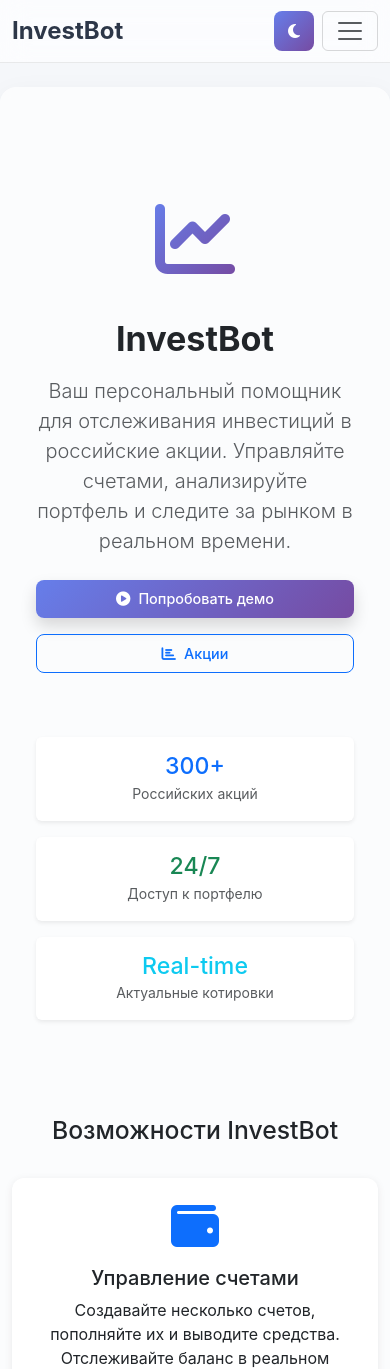
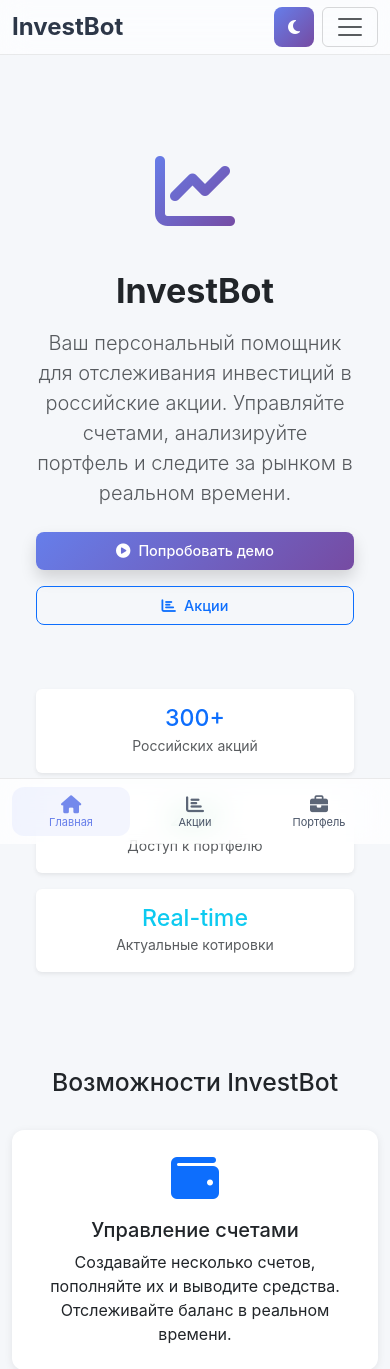
Before and after one commit to speymell/InvestikBotik, a Flask app: page / in a window 390 px wide. Shown: the top 1369 px of the page. Run offline with Flask 3, Linux system fonts and the light colour scheme; data that the repository does not hold is empty; some libraries are stand-ins or nearby versions.

Commit message:
New interface

```diff
--- a/static/style.css
+++ b/static/style.css
@@ -1307,14 +1307,12 @@ footer {
     background: rgba(45, 55, 72, 0.65) !important;
     border-bottom-color: rgba(255,255,255,0.08);
 }
-
-.page-surface {
-    border-radius: 16px;
-    background: rgba(255,255,255,0.6);
-    backdrop-filter: blur(6px);
-    -webkit-backdrop-filter: blur(6px);
-    box-shadow: 0 10px 30px rgba(0,0,0,0.06);
-    padding-top: 1rem;
+/* Safe area for notches on iOS */
+@media (max-width: 767.98px) {
+    .glass-nav {
+        padding-top: calc(0.25rem + env(safe-area-inset-top));
+        padding-bottom: 0.25rem;
+    }
 }
 [data-theme="dark"] .page-surface {
     background: rgba(45,55,72,0.55);
@@ -1814,9 +1812,64 @@ footer {
         flex-wrap: wrap;
         justify-content: center;
     }
-
     .page-link {
         padding: 0.375rem 0.625rem;
         font-size: 0.875rem;
     }
 }
+
+/* iOS-like Bottom Tab Bar */
+.tabbar {
+  position: fixed;
+  left: 0; right: 0; bottom: 0;
+  z-index: 1030;
+  display: grid;
+  grid-template-columns: repeat(3, 1fr);
+  gap: 6px;
+  padding: 8px 12px calc(8px + env(safe-area-inset-bottom));
+  background: rgba(255, 255, 255, 0.75) !important;
+  backdrop-filter: saturate(180%) blur(14px);
+  -webkit-backdrop-filter: saturate(180%) blur(14px);
+  border-top: 1px solid rgba(0,0,0,0.08);
+}
+
+[data-theme="dark"] .tabbar {
+  background: rgba(45, 55, 72, 0.65) !important;
+  border-top: 1px solid rgba(255,255,255,0.1);
+}
+
+.tabbar-item {
+  text-decoration: none;
+  color: #4a5568;
+  display: flex;
+  flex-direction: column;
+  align-items: center;
+  justify-content: center;
+  gap: 4px;
+  padding: 8px 6px;
+  border-radius: 12px;
+  font-size: 11px;
+  line-height: 1;
+  -webkit-tap-highlight-color: transparent;
+}
+
+.tabbar-item i { font-size: 18px; opacity: .9; }
+
+.tabbar-item.active {
+  color: #667eea;
+  background: rgba(102, 126, 234, 0.08);
+}
+
+[data-theme="dark"] .tabbar-item { color: #e2e8f0; }
+[data-theme="dark"] .tabbar-item i { opacity: 1; }
+[data-theme="dark"] .tabbar-item.active {
+  color: #90cdf4;
+  background: rgba(144, 205, 244, 0.1);
+}
+
+/* Ensure content is not hidden behind the fixed tab bar on mobile */
+@media (max-width: 767.98px) {
+  body {
+    padding-bottom: calc(72px + env(safe-area-inset-bottom));
+  }
+}
--- a/templates/layout.html
+++ b/templates/layout.html
@@ -2,10 +2,12 @@
 <html lang="ru">
 <head>
     <meta charset="UTF-8">
-    <meta name="viewport"
-          content="width=device-width, user-scalable=no, initial-scale=1.0, maximum-scale=1.0, minimum-scale=1.0">
+    <meta name="viewport" content="width=device-width, initial-scale=1, viewport-fit=cover, maximum-scale=1.0, user-scalable=no">
     <meta http-equiv="X-UA-Compatible" content="ie=edge">
     <title>InvestBot</title>
+    <meta name="theme-color" content="#f5f7fa" id="themeColor">
+    <meta name="apple-mobile-web-app-capable" content="yes">
+    <meta name="apple-mobile-web-app-status-bar-style" content="default">
 
     <!-- Telegram Web App Script - ДОЛЖЕН БЫТЬ ПЕРВЫМ! -->
     <script src="https://telegram.org/js/telegram-web-app.js"></script>
@@ -74,6 +76,22 @@
     {% endblock %}
 </div>
 
+<!-- Bottom Tab Bar (mobile only) -->
+<nav class="tabbar d-md-none">
+  <a href="{{ url_for('index') }}" class="tabbar-item {% if request.endpoint == 'index' %}active{% endif %}">
+    <i class="fas fa-home"></i>
+    <span>Главная</span>
+  </a>
+  <a href="{{ url_for('stocks') }}" class="tabbar-item {% if request.endpoint in ['stocks', 'stock_detail'] %}active{% endif %}">
+    <i class="fas fa-chart-bar"></i>
+    <span>Акции</span>
+  </a>
+  <a href="{{ url_for('dashboard') }}" class="tabbar-item {% if request.endpoint == 'dashboard' %}active{% endif %}">
+    <i class="fas fa-briefcase"></i>
+    <span>Портфель</span>
+  </a>
+</nav>
+
 <div class="container">
   <footer class="py-3 my-4">
     <p class="text-center text-muted">&copy; 2025 Polygalov V.</p>
@@ -114,5 +132,59 @@ document.addEventListener('DOMContentLoaded', function() {
 });
 </script>
 
+<!-- Telegram theme sync, theme-color updater and haptics -->
+<script>
+(function() {
+  function setThemeColor(color) {
+    const meta = document.getElementById('themeColor');
+    if (meta && color) meta.setAttribute('content', color);
+  }
+
+  function applyTheme(theme, preferTelegramParams) {
+    const t = theme === 'dark' ? 'dark' : 'light';
+    document.documentElement.setAttribute('data-theme', t);
+
+    // sync icon
+    const themeIcon = document.getElementById('themeIcon');
+    if (themeIcon) themeIcon.className = t === 'dark' ? 'fas fa-sun' : 'fas fa-moon';
+
+    // theme-color for status bar / browser UI
+    if (preferTelegramParams && window.Telegram?.WebApp?.themeParams) {
+      const tp = window.Telegram.WebApp.themeParams;
+      const bg = tp.secondary_bg_color || tp.bg_color;
+      if (bg) return setThemeColor(bg);
+    }
+    setThemeColor(t === 'dark' ? '#1a202c' : '#f5f7fa');
+  }
+
+  document.addEventListener('DOMContentLoaded', function() {
+    // Telegram theme and haptics
+    if (window.Telegram && window.Telegram.WebApp) {
+      const tg = window.Telegram.WebApp;
+      try { tg.ready(); tg.expand(); } catch (e) {}
+
+      applyTheme(tg.colorScheme, true);
+
+      // Listen to theme changes from Telegram
+      try { tg.onEvent('themeChanged', () => applyTheme(tg.colorScheme, true)); } catch (e) {}
+
+      // Haptic feedback on tap
+      if (tg.HapticFeedback) {
+        document.body.addEventListener('click', function(ev) {
+          const el = ev.target.closest('.btn, .nav-link, .tabbar-item');
+          if (el) {
+            try { tg.HapticFeedback.impactOccurred('light'); } catch (e) {}
+          }
+        }, { passive: true });
+      }
+    } else {
+      // Fallback: ensure theme-color matches current data-theme
+      const current = document.documentElement.getAttribute('data-theme') || 'light';
+      applyTheme(current, false);
+    }
+  });
+})();
+</script>
+
 </body>
 </html>
```
